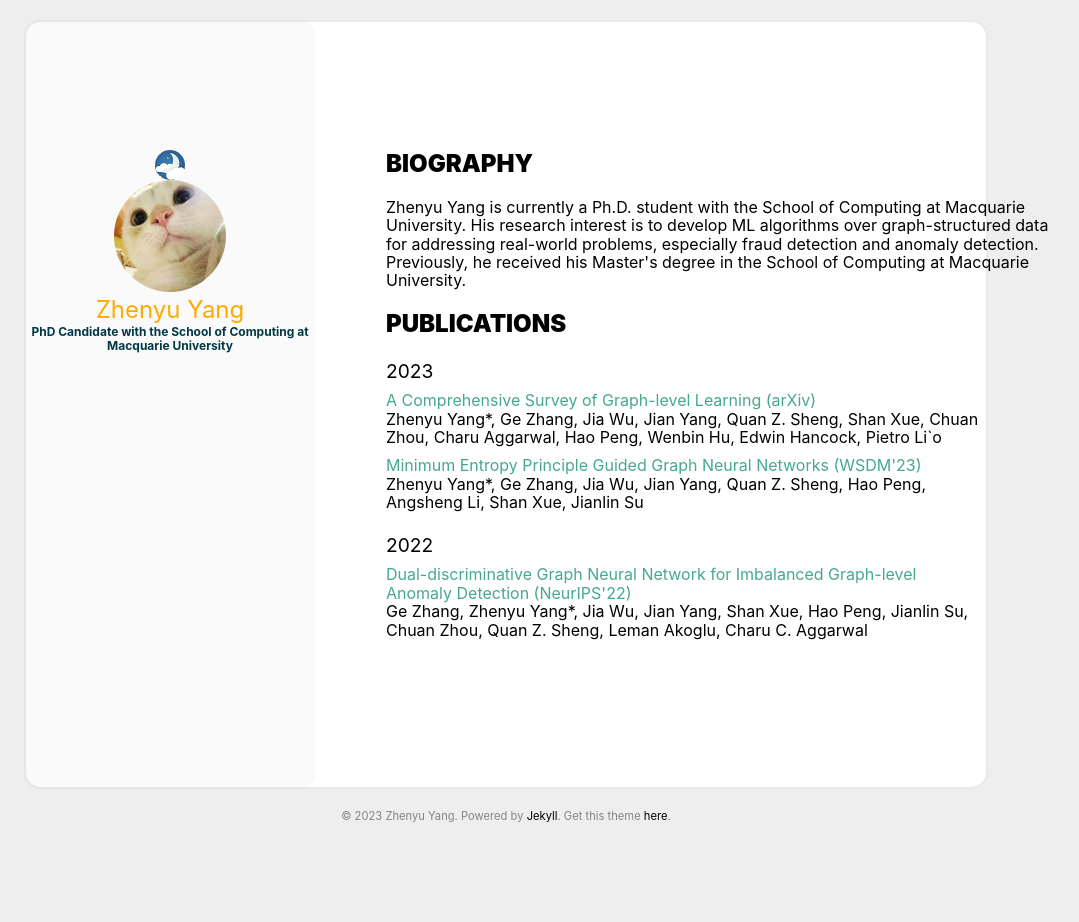
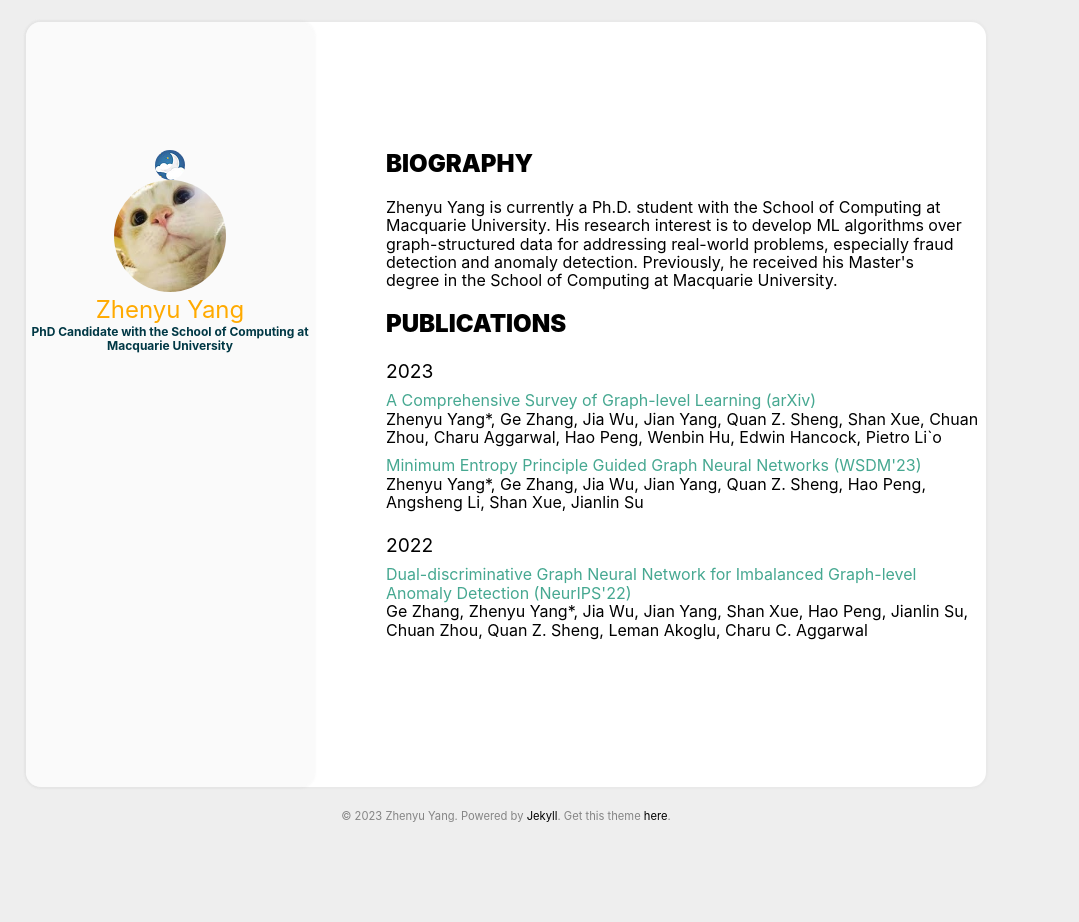
Before and after one commit to ZhenyuYangMQ/ZhenyuYangMQ.github.io, a Jekyll site: the page built from index.html, in a window 1280 px wide. Shown: the whole page, without its empty margins (134-1213 px from the left). Built offline with Jekyll 4.4.1, drawn with Linux system fonts in a browser that asks for light colours.

Commit message:
Update archive.html

```diff
--- a/_includes/archive.html
+++ b/_includes/archive.html
@@ -27,7 +27,7 @@
   <div class="archive_title">
   <div>
   <h2><b>BIOGRAPHY</b></h2>
-    <div  style="width:680px">
+    <div  style="width:580px">
       Zhenyu Yang is currently a Ph.D. student with the School of Computing at Macquarie University. His research interest is to develop ML algorithms over graph-structured data for addressing real-world problems, especially fraud detection and anomaly detection. Previously, he received his Master's degree in the School of Computing at Macquarie University.
     </div>
  </div>
```
